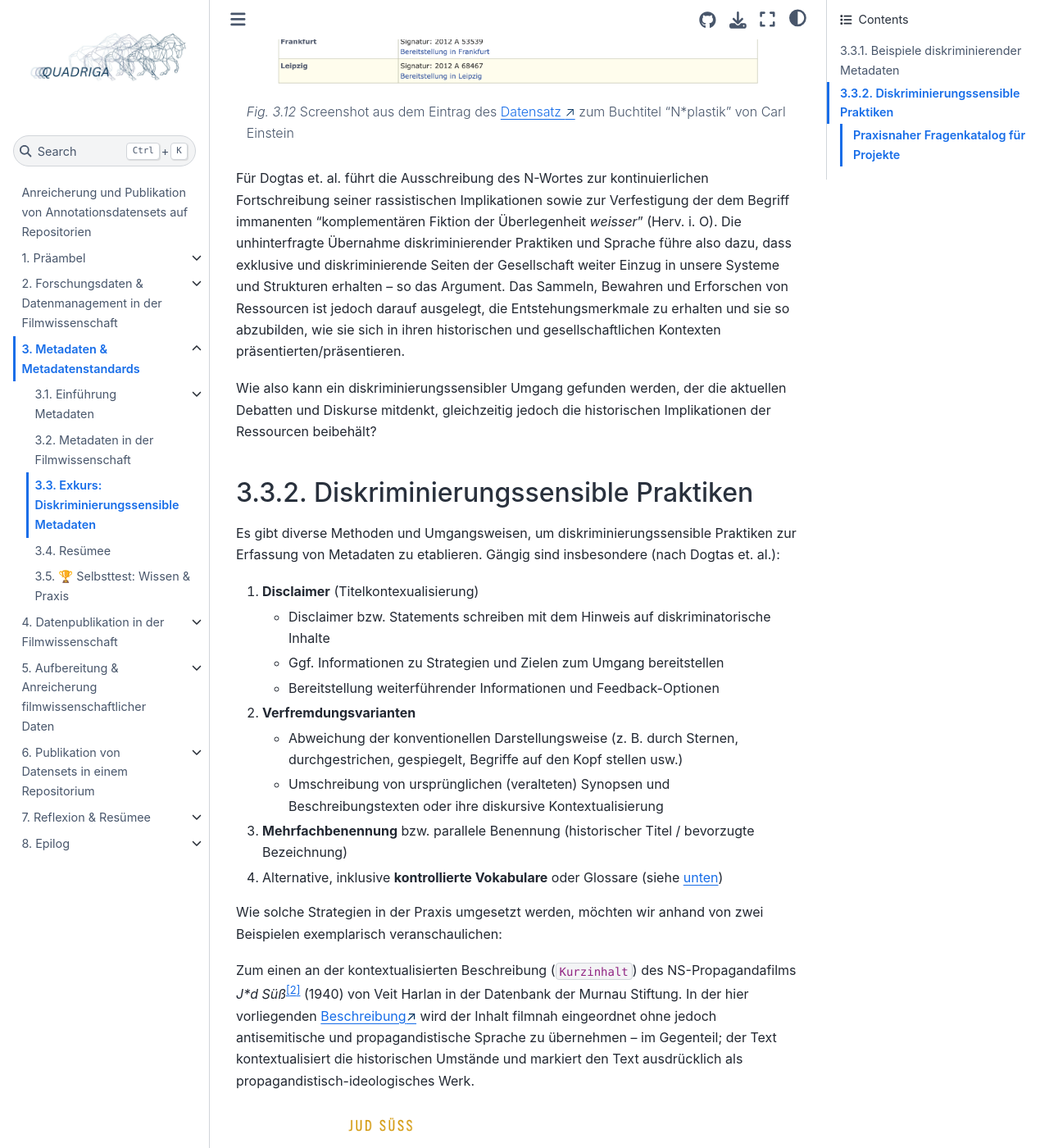
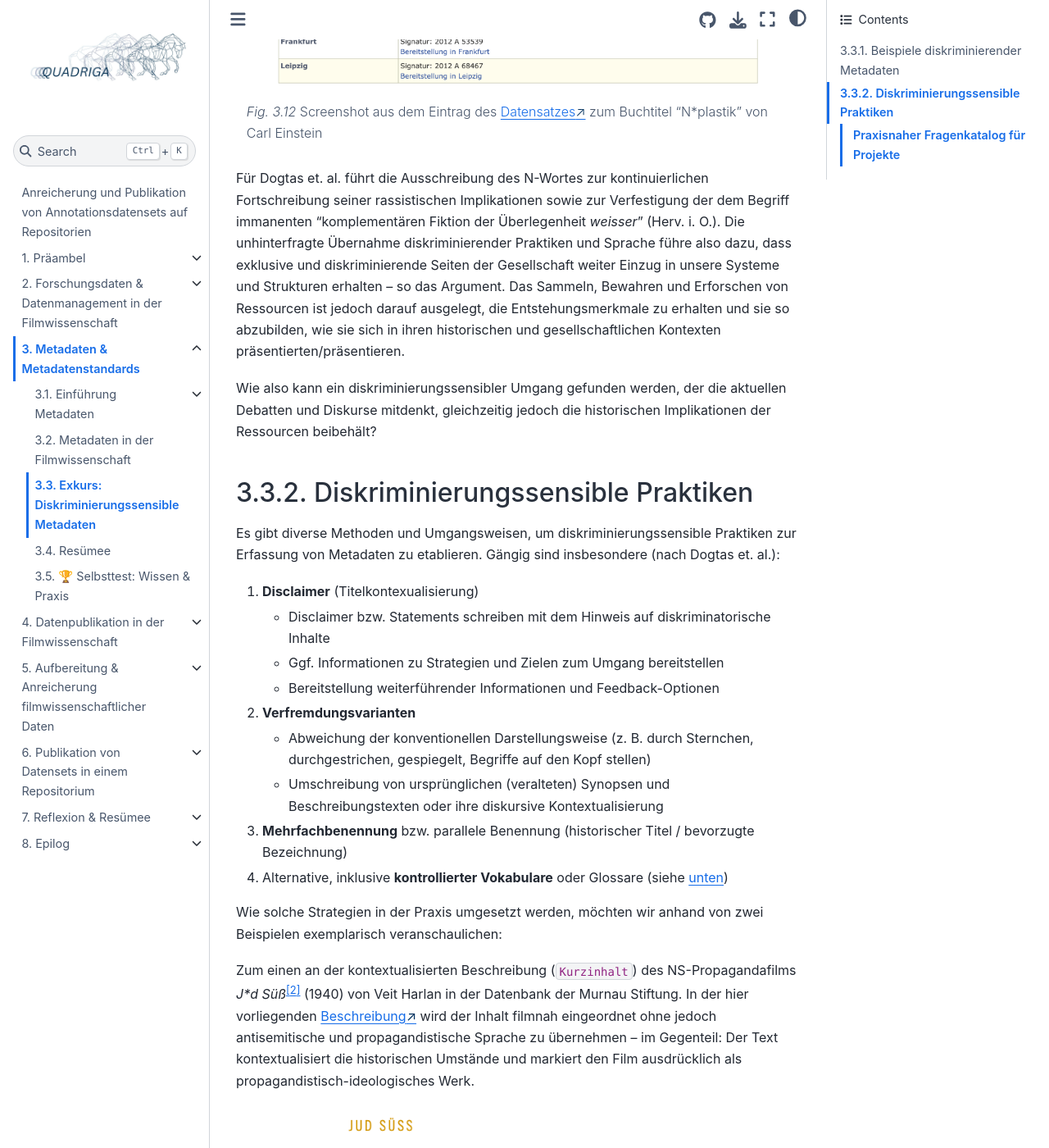
Before and after one commit to lam1aa/Bewegtes-Bild-Fallstudie-3, a Jupyter Book: the page built from 03_metadaten/diskriminierungssensible_metadaten.md, in a window 1280 px wide and 1400 px high, scrolled down 3092 px. Shown: the whole window at 82% size. Built offline with Jupyter Book 1.0.4 settings and Sphinx 7.4.7 and the Sphinx Book theme 1.1.4, drawn with Linux system fonts in a browser that asks for light colours; some of the changed text lies outside the part shown.

Commit message:
docs: fix type and style in '03_metadaten'

````diff
--- a/03_metadaten/diskriminierungssensible_metadaten.md
+++ b/03_metadaten/diskriminierungssensible_metadaten.md
@@ -1,7 +1,7 @@
 # Exkurs: Diskriminierungssensible Metadaten
 
 Klassifizierungssysteme wie Metadatenstandards, Taxonomien oder Ontologien sind, wie zuvor erwähnt, zur Identifizierung und Organisation von Daten essentiell. Gleichsam sind sie aber auch immer Wissensmodelle, d. h., dass Wissen über festgelegte Strukturen und Beschreibungspraktiken modelliert wird. Dazu gehören die Auswahl eines kontrollierten Vokabulars sowie bereits die Auswahl der zu beschreibenden Elemente selbst.
-Klassifizierungssysteme sind dahingehend weder wertneutral oder "objektiv", noch selbsterklärend. Sie sind historisch situiert und stellen eine spezifische Sichtweise von Welt- und Wissensordnungen her. Hierzu schreibt Drucker:
+Klassifizierungssysteme sind dahingehend weder wertneutral oder "objektiv" noch selbsterklärend. Sie sind historisch situiert und stellen eine spezifische Sichtweise von Welt- und Wissensordnungen her. Hierzu schreibt Drucker:
 > "All classification systems bear within the ideological imprint of their production."
 
 Sichtbar wird solche Kritik an häufig vorzufindenden Begriffen wie beispielsweise "creator". Kunstproduktion ist nicht zwangsweise in jeder Community an eine konkrete "schöpfende" Person gebunden. Oft entstehen Werke und Arbeiten in kollektiven Herstellungsdynamiken, die explizit versuchen gesellschaftlich verfestigte Hierarchien zu überwinden. Kollektive Arbeitsweisen können so im schlimmsten Fall ungenannt und entsprechend ungewürdigt bleiben ("uncredited").
@@ -46,10 +46,10 @@ align: center
 width: 90%
 name: dnb-buchtitel-einstein
 ---
-Screenshot aus dem Eintrag des <a href="https://d-nb.info/1022343017" class="external-link" target="_blank">Datensatz </a> zum Buchtitel "N*plastik" von Carl Einstein
+Screenshot aus dem Eintrag des <a href="https://d-nb.info/1022343017" class="external-link" target="_blank">Datensatzes</a> zum Buchtitel "N*plastik" von Carl Einstein
 ```
 
-Für Dogtas et. al. führt die Ausschreibung des N-Wortes zur kontinuierlichen Fortschreibung seiner rassistischen Implikationen sowie zur Verfestigung der dem Begriff immanenten “komplementären Fiktion der Überlegenheit *weisser*” (Herv. i. O).
+Für Dogtas et. al. führt die Ausschreibung des N-Wortes zur kontinuierlichen Fortschreibung seiner rassistischen Implikationen sowie zur Verfestigung der dem Begriff immanenten “komplementären Fiktion der Überlegenheit *weisser*” (Herv. i. O.).
 Die unhinterfragte Übernahme diskriminierender Praktiken und Sprache führe also dazu, dass exklusive und diskriminierende Seiten der Gesellschaft weiter Einzug in unsere Systeme und Strukturen erhalten – so das Argument.
 Das Sammeln, Bewahren und Erforschen von Ressourcen ist jedoch darauf ausgelegt, die Entstehungsmerkmale zu erhalten und sie so abzubilden, wie sie sich in ihren historischen und gesellschaftlichen Kontexten präsentierten/präsentieren.
 
@@ -65,16 +65,16 @@ Es gibt diverse Methoden und Umgangsweisen, um diskriminierungssensible Praktike
     * Bereitstellung weiterführender Informationen und Feedback-Optionen
 
 2. **Verfremdungsvarianten**
-    * Abweichung der konventionellen Darstellungsweise (z. B. durch Sternen, durchgestrichen, gespiegelt, Begriffe auf den Kopf stellen usw.)
+    * Abweichung der konventionellen Darstellungsweise (z. B. durch Sternchen, durchgestrichen, gespiegelt, Begriffe auf den Kopf stellen)
     * Umschreibung von ursprünglichen (veralteten) Synopsen und Beschreibungstexten oder ihre diskursive Kontextualisierung
 
 3. **Mehrfachbenennung** bzw. parallele Benennung (historischer Titel / bevorzugte Bezeichnung)
 
-4. Alternative, inklusive **kontrollierte Vokabulare** oder Glossare (siehe [unten](#weiterführende-links-1))
+4. Alternative, inklusive **kontrollierter Vokabulare** oder Glossare (siehe [unten](#weiterführende-links-1))
 
 Wie solche Strategien in der Praxis umgesetzt werden, möchten wir anhand von zwei Beispielen exemplarisch veranschaulichen:
 
-Zum einen an der kontextualisierten Beschreibung (`Kurzinhalt`) des NS-Propagandafilms *J\*d Süß*[^2] (1940) von Veit Harlan in der Datenbank der Murnau Stiftung. In der hier vorliegenden <a href="https://www.murnau-stiftung.de/movie/454" class="external-link" target="_blank">Beschreibung</a> wird der Inhalt filmnah eingeordnet ohne jedoch antisemitische und propagandistische Sprache zu übernehmen – im Gegenteil; der Text kontextualisiert die historischen Umstände und markiert den Text ausdrücklich als propagandistisch-ideologisches Werk.
+Zum einen an der kontextualisierten Beschreibung (`Kurzinhalt`) des NS-Propagandafilms *J\*d Süß*[^2] (1940) von Veit Harlan in der Datenbank der Murnau Stiftung. In der hier vorliegenden <a href="https://www.murnau-stiftung.de/movie/454" class="external-link" target="_blank">Beschreibung</a> wird der Inhalt filmnah eingeordnet ohne jedoch antisemitische und propagandistische Sprache zu übernehmen – im Gegenteil: Der Text kontextualisiert die historischen Umstände und markiert den Film ausdrücklich als propagandistisch-ideologisches Werk.
 
 ```{figure} ../assets/03_metadaten/abb_k03_murnau_stiftung.png
 ---
@@ -117,7 +117,7 @@ A: Korpus
 <ul style="margin-top:0.6rem;">
 <li>Wie ist der Korpus geprägt?
 <ul>
-<li>Welche Schwerpunkte hat er (zeitlich, räumlich, sprachlich/kulturell?)</li>
+<li>Welche Schwerpunkte hat er (zeitlich, räumlich, sprachlich/kulturell)?</li>
 <li>Enthält die Auswahl des Korpus bereits strukturelle Ausschlüsse (westl. Produktionen, Kanon, Mainstream)?</li>
 <li>Welche Perspektiven fehlen?</li>
 </ul>
````
Also changed, not shown: other parts of 03_metadaten/diskriminierungssensible_metadaten.md (+1 -1 lines), 03_metadaten/allgemeine_standards.md (+4 -4 lines), 03_metadaten/einführung_metadaten.md (+3 -3 lines), 03_metadaten/metadaten_filmwissenschaft.md (+1 -1 lines).
